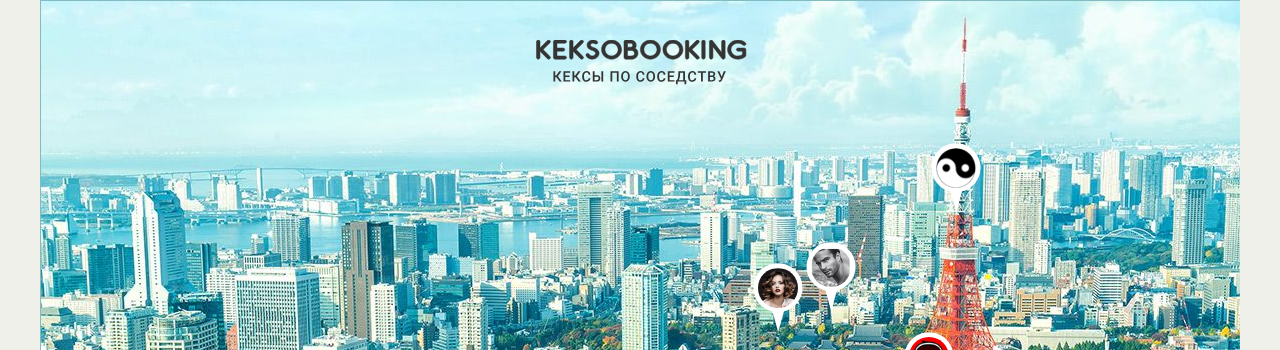
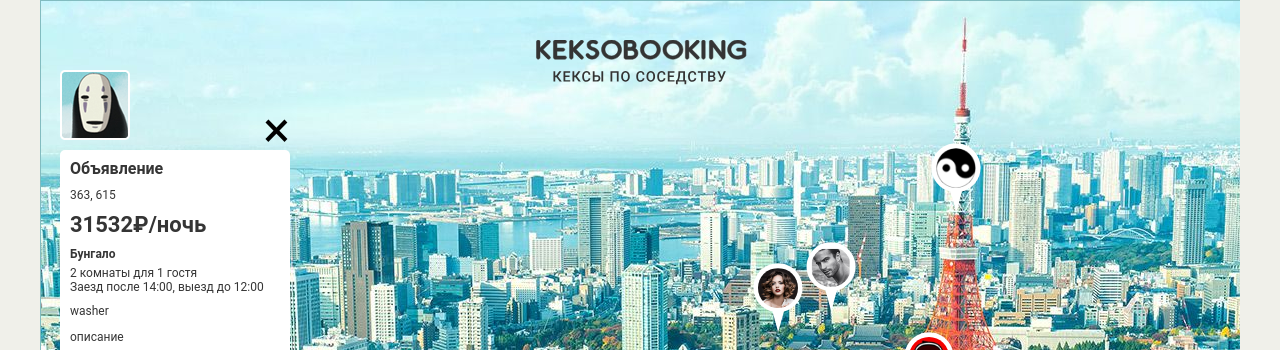
Before and after one commit to yulaivanova/645823-keksobooking-19, a website: page index.html in a window 1280 px wide. Shown: the top 350 px of the page. Drawn offline with Linux system fonts and the light colour scheme; files whose address does not match are found by name.

Commit message:
добавление одной карточки к объявлению

```diff
--- a/js/main.js
+++ b/js/main.js
@@ -22,6 +22,12 @@ var mapPinTemplate = document.querySelector('#pin')
     .content
     .querySelector('.map__pin');
 
+var mapCardTemplate = document.querySelector('#card')
+    .content
+    .querySelector('.map__card');
+
+var mapFilters = document.querySelector('.map__filters-container');
+
 var getRandomIntInclusive = function (min, max) {
   min = Math.ceil(min);
   max = Math.floor(max);
@@ -38,6 +44,23 @@ var createLocation = function () {
     y: getRandomIntInclusive(MAP_TOP_Y + PIN_HEIGHT, MAP_BOTTOM_Y),
   };
   return location;
+};
+
+var getCorrectHousingType = function (obj) {
+  var correctType = '';
+  if (obj.offer.type === 'flat') {
+    correctType = 'Квартира';
+  }
+  if (obj.offer.type === 'bungalo') {
+    correctType = 'Бунгало';
+  }
+  if (obj.offer.type === 'palace') {
+    correctType = 'Дворец';
+  }
+  if (obj.offer.type === 'house') {
+    correctType = 'Дом';
+  }
+  return correctType;
 };
 
 var createPin = function (pinNumber) {
@@ -73,9 +96,9 @@ var createPins = function (quantity) {
   return arr;
 };
 
-var pins = createPins(PIN_QUANTITY);
+var generatedPins = createPins(PIN_QUANTITY);
 
-var renderPin = function (pin) {
+var createPinElement = function (pin) {
   var pinElement = mapPinTemplate.cloneNode(true);
   var mapPinImage = pinElement.querySelector('img');
 
@@ -90,14 +113,51 @@ var renderPin = function (pin) {
   return pinElement;
 };
 
-var renderPins = function (pinsArr) {
-  var fragment = document.createDocumentFragment();
-  for (var i = 0; i < pinsArr.length; i++) {
-    fragment.appendChild(renderPin(pinsArr[i]));
+var createPinCardElement = function (pin) {
+  var cardElement = mapCardTemplate.cloneNode(true);
+
+  cardElement.querySelector('.popup__title').textContent = pin.offer.title;
+  cardElement.querySelector('.popup__text--address').textContent = pin.offer.addres;
+  cardElement.querySelector('.popup__text--price').textContent = pin.offer.price + '₽/ночь';
+
+  cardElement.querySelector('.popup__type').textContent = getCorrectHousingType(pin);
+
+  var roomsText = 'ы';
+  if (pin.offer.rooms < 2) {
+    roomsText = 'а';
+  } else if (pin.offer.rooms > 4) {
+    roomsText = '';
   }
-  return fragment;
+
+  var guestsText = 'ей';
+  if (pin.offer.guests < 2) {
+    guestsText = 'я';
+  }
+
+  cardElement.querySelector('.popup__text--capacity').textContent = pin.offer.rooms + ' комнат' + roomsText + ' для ' + pin.offer.guests + ' гост' + guestsText;
+  cardElement.querySelector('.popup__text--time').textContent = 'Заезд после ' + pin.offer.checkin + ', выезд до ' + pin.offer.checkout;
+  cardElement.querySelector('.popup__features').textContent = pin.offer.features;
+  cardElement.querySelector('.popup__description').textContent = pin.offer.description;
+  cardElement.querySelector('.popup__photos').querySelector('.popup__photo').src = pin.offer.photos;
+  cardElement.querySelector('.popup__avatar').src = pin.author.avatar;
+
+  return cardElement;
 };
 
+var renderPins = function (pins) {
+  var fragment = document.createDocumentFragment();
+  for (var i = 0; i < pins.length; i++) {
+    fragment.appendChild(createPinElement(pins[i]));
+  }
+  mapPinsList.appendChild(fragment);
+};
+
+var renderPinCard = function (pin) {
+  var fragment = document.createDocumentFragment();
+  fragment.appendChild(createPinCardElement(pin));
+  map.insertBefore(fragment, mapFilters);
+};
+
+renderPins(generatedPins);
+renderPinCard(generatedPins[0]);
 map.classList.remove('map--faded');
-
-mapPinsList.appendChild(renderPins(pins));
```
Also changed, not shown: index.html (+1 -1 lines).
